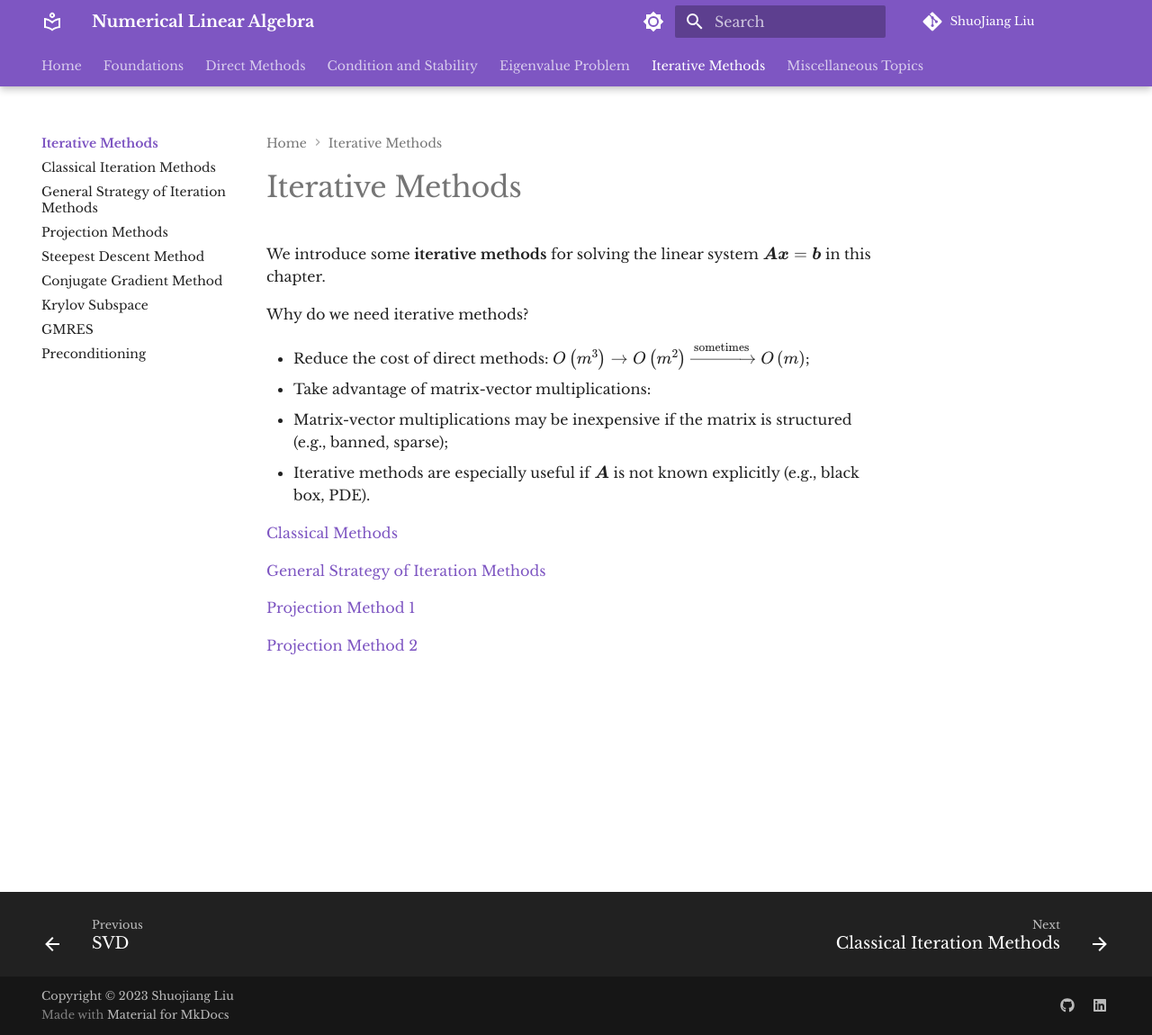
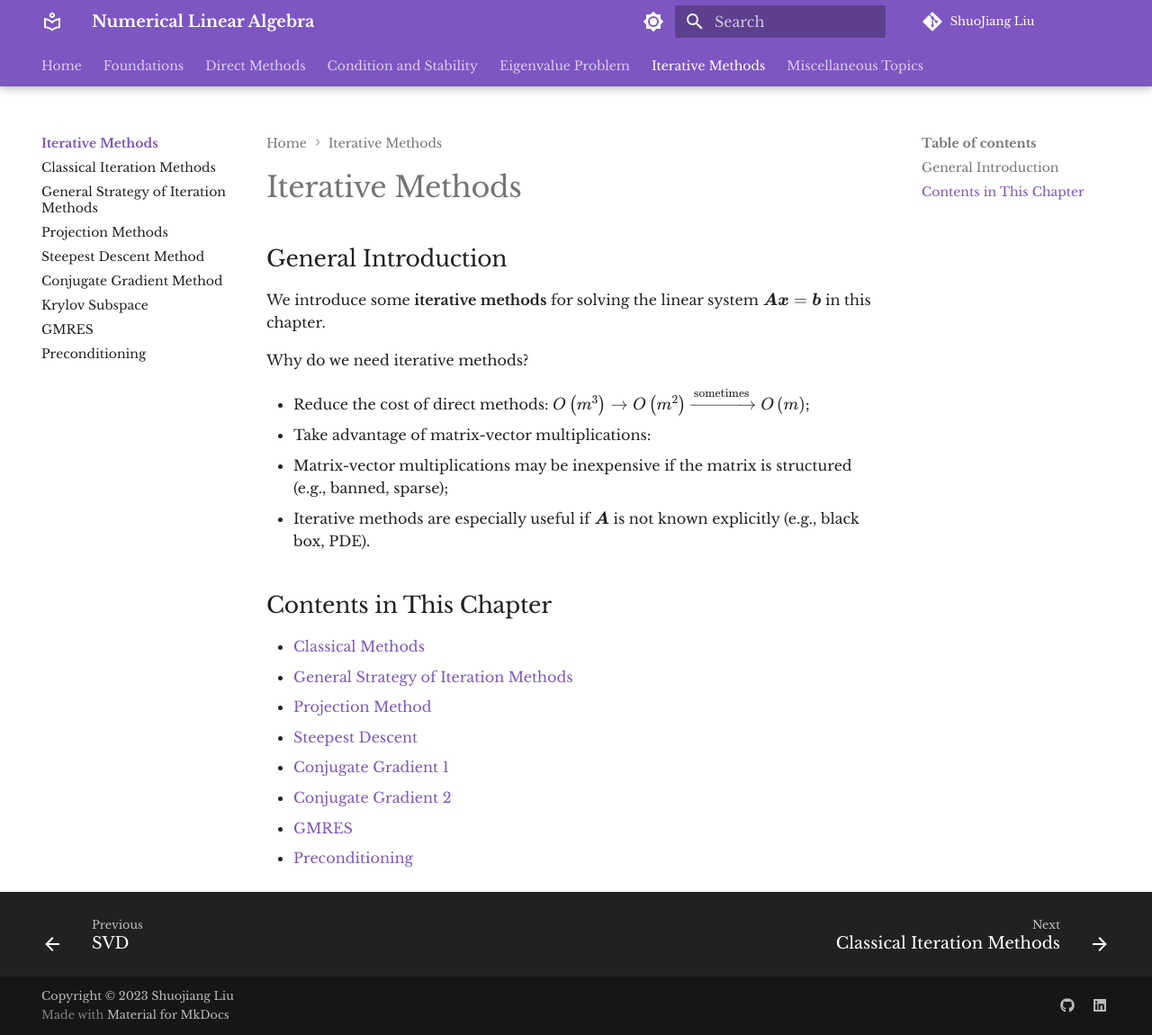
Before and after one commit to LiuShuoJiang/Numerical-Linear-Algebra, an MkDocs documentation site: the page built from docs/Iterative Methods/README.md, in a window 1280 px wide and 1150 px high. Shown: the whole window at 90% size. Built offline with MkDocs 1.6.1 and Material for MkDocs 9.7.7, drawn with Linux system fonts in a browser that asks for light colours; comment, search, counter and statistics services are not loaded.

Commit message:
Update contents index

```diff
--- a/docs/Iterative Methods/README.md
+++ b/docs/Iterative Methods/README.md
@@ -1,4 +1,6 @@
 # Iterative Methods
+
+## General Introduction
 
 We introduce some **iterative methods** for solving the linear system $\boldsymbol{Ax}=\boldsymbol{b}$ in this chapter.
 
@@ -9,10 +11,13 @@ Why do we need iterative methods?
   - Matrix-vector multiplications may be inexpensive if the matrix is structured (e.g., banned, sparse);
   - Iterative methods are especially useful if $\boldsymbol{A}$ is not known explicitly (e.g., black box, PDE).
 
-[Classical Methods](./Classical_Iteration.md)
+## Contents in This Chapter
 
-[General Strategy of Iteration Methods](./Introduction_to_Iteration.md)
-
-[Projection Method 1](./Projection_Method.md)
-
-[Projection Method 2](./Projection_Method_2.md)
+- [Classical Methods](./Classical_Iteration.md)
+- [General Strategy of Iteration Methods](./Introduction_to_Iteration.md)
+- [Projection Method](./Projection_Method.md)
+- [Steepest Descent](./Steepest_Descent.md)
+- [Conjugate Gradient 1](./Conjugate_Gradient.md)
+- [Conjugate Gradient 2](./Conjugate_Gradient_2.md)
+- [GMRES](./GMRES.md)
+- [Preconditioning](./Preconditioning.md)
```
